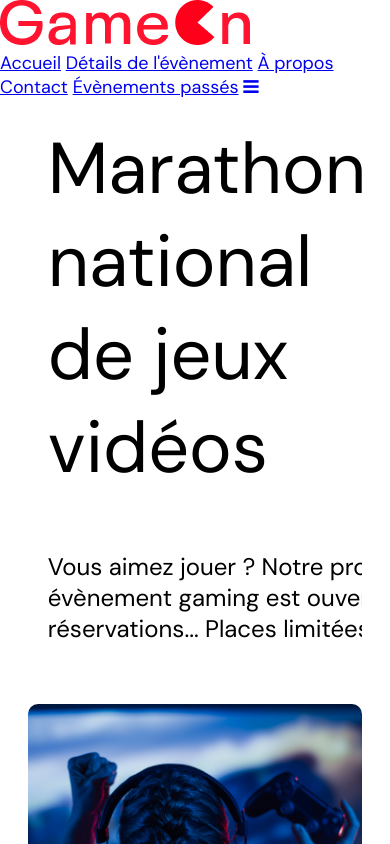
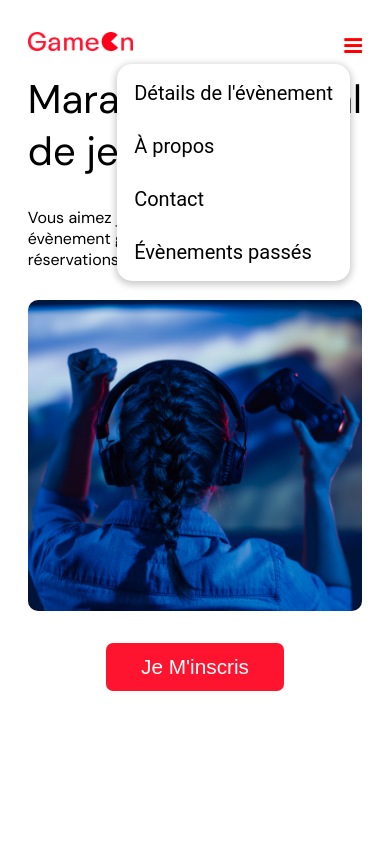
Before and after one commit to AlenaKush/GameOn, a plain HTML site: page index.html in a window 390 px wide. Both pictures are taken after a click on the link 350 px from the left and 22 px from the top of the page. Shown: the top 844 px of the page. Drawn offline with Linux system fonts and the light colour scheme.

Commit message:
erreurs d'affichage corrigées

```diff
--- a/index.html
+++ b/index.html
@@ -12,23 +12,22 @@
     />
   </head>
   <body>
-    <div class="topnav" id="myTopnav">
+    <header>
       <div class="header-logo">
-      <img alt="logo" src="Logo.png" width="auto" height="auto" />
-    </div>
-    <div class="main-navbar">
-
-      <a href="#" class="active"><span>Accueil</span></a>
-      <a href="#"><span>Détails de l'évènement</span></a>
-      <a href="#"><span>À propos</span></a>
-      <a href="#"><span>Contact</span></a>
-      <a href="#"><span>Évènements passés</span></a>
+        <img alt="logo" src="Logo.png"/>
+      </div>
       <a href="javascript:void(0);" class="icon" onclick="editNav()">
         <i class="fa fa-bars"></i>
       </a>
-    </div>
-    </div>
-  </div>
+      <div class="topnav" id="myTopnav">
+        <div class="main-navbar">
+          <a href="#"><span>Détails de l'évènement</span></a>
+          <a href="#"><span>À propos</span></a>
+          <a href="#"><span>Contact</span></a>
+          <a href="#"><span>Évènements passés</span></a>
+        </div>
+      </div>
+    </header>
     <main>
       <div class="hero-section">
         <div class="hero-content">
@@ -64,7 +63,7 @@
             >
               <div
                 class="formData">
-                <label>Prénom</label><br>
+                <label for="first">Prénom</label><br>
                 <input
                   class="text-control"
                   type="text"
@@ -74,7 +73,7 @@
               </div>
               <div
                 class="formData">
-                <label>Nom</label><br>
+                <label for="last">Nom</label><br>
                 <input
                   class="text-control"
                   type="text"
@@ -84,7 +83,7 @@
               </div>
               <div
                 class="formData">
-                <label>E-mail</label><br>
+                <label for="email">E-mail</label><br>
                 <input
                   class="text-control"
                   id="email"
@@ -93,7 +92,7 @@
               </div>
               <div
                 class="formData">
-                <label>Date de naissance</label><br>
+                <label for="birthdate">Date de naissance</label><br>
                 <input
                   class="text-control"
                   type="date"
@@ -103,7 +102,7 @@
               </div>
               <div
                 class="formData">
-                <label>À combien de tournois GameOn avez-vous déjà participé ?</label><br>
+                <label for="quantity">À combien de tournois GameOn avez-vous déjà participé ?</label><br>
                 <input type="number" class="text-control" id="quantity" name="quantity" min="0" max="99">
               </div>
               <p class="text-label formData">A quel tournoi souhaitez-vous participer cette année ?</p>
--- a/modal.css
+++ b/modal.css
@@ -1,13 +1,19 @@
+html {
+  font-size: 16px;
+}
+
 :root {
   --font-default: "DM Sans", Arial, Helvetica, sans-serif;
   --font-slab: var(--font-default);
   --modal-duration: 0.8s;
 }
+
 * {
   box-sizing: border-box;
   margin: 0;
   padding: 0;
 }
+
 /* Landing Page */
 
 body {
@@ -26,20 +32,31 @@ p {
   padding: 0.5vw;
 }
 
-img {
-  padding-right: 1rem;
+header {
+  margin-left: 20px;
+  margin-right: 20px;
+  margin-top: 20px;
+  padding-left: 2vw;
+  padding-right: 2vw;
 }
 
 .topnav {
-  overflow: hidden;
-  margin: 3.5%;
+  margin-top: 3.5%;
+  margin-bottom: 3.5%;
 }
-.header-logo {
-    float: left;
+
+.header-logo img {
+  float: left;
+  margin-top: 3.5%;
+  margin-bottom: 3.5%;
+  width: auto;
+  height: auto;
 }
+
 .main-navbar {
-    float: right;
+  float: right;
 }
+
 .topnav a {
   float: left;
   display: block;
@@ -54,50 +71,60 @@ img {
 
 .topnav a:hover {
   background-color: #ff0000;
-  color: #ffffff;
+  color:#ffffff;
   border-radius: 15px;
+  text-decoration: underline;
 }
 
 .topnav a.active {
   background-color: #ff0000;
   color: #ffffff;
   border-radius: 15px;
+  text-decoration: underline;
 }
 
-.topnav .icon {
+.icon {
   display: none;
 }
 
-@media screen and (max-width: 768px) {
+@media screen and (max-width: 1023px) {
+
   .topnav a {display: none;}
-  .topnav a.icon {
+
+  .icon {
     float: right;
     display: block;
+    color: #ff0000;
+    margin-top: 3.5%;
+    margin-bottom: 3.5%;
+    font-size: calc(15px + 1.5vw);
   }
-}
 
-@media screen and (max-width: 768px) {
-  .topnav.responsive {position: relative;}
-  .topnav.responsive .icon {
+  .topnav.responsive {
     position: absolute;
-    right: 0;
-    top: 0;
+    right: 40px;
+    top: 50px;
+    z-index: 20;
+    background-color: #ffffff;
+    border-radius: 15px;
+    box-shadow: 0 2px 7px 2px rgba(0, 0, 0, 0.2);
+    width: auto;
   }
+
   .topnav.responsive a {
     float: none;
     display: block;
     text-align: left;
+    position: relative;
+    top: 0;
+    right: 0;
   }
-}
 
-
-
- @media screen and (max-width: 540px) {
-  .topnav a {display: none;}
-  .topnav a.icon {
-    float: right;
-    display: block;
-    margin-top: -15px;
+  .header-logo img {
+    width: 20vw;
+    min-width: 105px;
+    margin-top: 3.5%;
+    margin-bottom: 3.5%;
   }
 }
 
@@ -111,8 +138,6 @@ main {
   margin: 1px 20px 15px;
   border-radius: 2rem;
   text-align: justify;
-
-
 }
 
 .modal-btn {
@@ -195,11 +220,13 @@ label {
   display: inline-block;
   margin-bottom: 11px;
 }
+
 input {
   padding: 8px;
   border: 0.8px solid #ccc;
   outline: none;
 }
+
 .text-control {
   margin: 0;
   padding: 8px;
@@ -208,6 +235,7 @@ input {
   font-size: 20px;
   height: 48px;
 }
+
 .formData[data-error]::after {
   content: attr(data-error);
   font-size: 0.4em;
@@ -220,9 +248,11 @@ input {
   opacity: 0;
   transition: 0.3s;
 }
+
 .formData[data-error-visible="true"]::after {
   opacity: 1;
 }
+
 .formData[data-error-visible="true"] .text-control {
   border: 2px solid #e54858;
 }
@@ -232,6 +262,7 @@ input[data-error]::after {
     font-size: 0.4em;
     color: red;
 }
+
 .checkbox-label,
 .checkbox2-label {
   position: relative;
@@ -239,6 +270,7 @@ input[data-error]::after {
   font-size: 12px;
   font-weight: normal;
 }
+
 .checkbox-label .checkbox-icon,
 .checkbox2-label .checkbox-icon {
   display: block;
@@ -253,6 +285,7 @@ input[data-error]::after {
   top: -1px;
   transition: 0.3s;
 }
+
 .checkbox-label .checkbox-icon::after,
 .checkbox2-label .checkbox-icon::after {
   content: "";
@@ -269,21 +302,26 @@ input[data-error]::after {
   transition: 0.3s;
   opacity: 0;
 }
+
 .checkbox-input {
   display: none;
 }
+
 .checkbox-input:checked + .checkbox-label .checkbox-icon::after,
 .checkbox-input:checked + .checkbox2-label .checkbox-icon::after {
   opacity: 1;
 }
+
 .checkbox-input:checked + .checkbox2-label .checkbox-icon {
   background: #279e7a;
 }
+
 .checkbox2-label .checkbox-icon {
   border-radius: 4px;
   border: 0;
   background: #c4c4c4;
 }
+
 .checkbox2-label .checkbox-icon::after {
   width: 7px;
   height: 4px;
@@ -296,6 +334,7 @@ input[data-error]::after {
   left: 21%;
   top: 19%;
 }
+
 .close {
   position: absolute;
   right: 15px;
@@ -306,6 +345,7 @@ input[data-error]::after {
   cursor: pointer;
   transform: scale(0.7);
 }
+
 .close:before,
 .close:after {
   position: absolute;
@@ -315,12 +355,15 @@ input[data-error]::after {
   width: 3px;
   background-color: #fff;
 }
+
 .close:before {
   transform: rotate(45deg);
 }
+
 .close:after {
   transform: rotate(-45deg);
 }
+
 .btn-submit,
 .btn-signup,
 .btn-close {
@@ -359,6 +402,7 @@ input[data-error]::after {
 .custom-select select {
   display: none;
 }
+
 .select-selected {
   background-color: #fff;
 }
@@ -414,11 +458,13 @@ input[data-error]::after {
 .same-as-selected {
   background-color: rgba(0, 0, 0, 0.1);
 }
+
 /* custom select end */
 .text-label {
   font-weight: normal;
   font-size: 16px;
 }
+
 .hero-section {
   min-height: 93vh;
   border-radius: 10px;
@@ -428,6 +474,7 @@ input[data-error]::after {
   box-shadow: 0 2px 7px 2px rgba(0, 0, 0, 0.2);
   margin-bottom: 10px;
 }
+
 .hero-content {
   padding: 51px 67px;
   grid-column: span 4;
@@ -435,8 +482,8 @@ input[data-error]::after {
   color: #fff;
   position: relative;
   text-align: left;
-  min-width: 424px;
 }
+
 .hero-content::after {
   content: "";
   width: 100%;
@@ -446,21 +493,25 @@ input[data-error]::after {
   right: -80px;
   top: 0;
 }
+
 .hero-content > * {
   position: relative;
   z-index: 1;
 }
+
 .hero-headline {
   font-size: 6rem;
   font-weight: normal;
   white-space: nowrap;
 }
+
 .hero-text {
   width: 146%;
   font-weight: normal;
   margin-top: 57px;
   padding: 0;
 }
+
 .btn-signup {
   outline: none;
   text-transform: capitalize;
@@ -469,15 +520,19 @@ input[data-error]::after {
   margin: 0;
   margin-top: 59px;
 }
+
 .hero-img {
   grid-column: span 8;
 }
+
 .hero-img img {
   width: 100%;
   height: 100%;
+  object-fit: cover;
   display: block;
   padding: 0;
 }
+
 .copyrights {
   color: #fe142f;
   padding: 0;
@@ -485,15 +540,18 @@ input[data-error]::after {
   margin: 60px 0 30px;
   font-weight: bolder;
 }
+
 .hero-section > .btn-signup {
   display: none;
 }
+
 footer {
   padding-left: 2vw;
   padding-right: 2vw;
   margin: 0 20px;
 }
-@media screen and (max-width: 800px) {
+
+@media screen and (max-width: 1023px) {
   .hero-section {
     display: block;
     box-shadow: unset;
@@ -501,7 +559,7 @@ footer {
   .hero-content {
     background: #fff;
     color: #000;
-    padding: 20px;
+    padding: 0;
   }
   .hero-content::after {
     content: unset;
@@ -510,16 +568,17 @@ footer {
     display: none;
   }
   .hero-headline {
-    font-size: 4.5rem;
+    font-size: 2.5rem;
     white-space: normal;
   }
   .hero-text {
     width: unset;
-    font-size: 1.5rem;
+    margin-top: 30px;
+    font-size: 1rem;
   }
   .hero-img img {
     border-radius: 10px;
-    margin-top: 40px;
+    margin-top: 30px;
   }
   .hero-section > .btn-signup {
     display: block;
--- a/modal.js
+++ b/modal.js
@@ -2,7 +2,7 @@
 function editNav() {
   var x = document.getElementById("myTopnav");
   if (x.className === "topnav") {
-    x.className += "responsive";
+    x.className += " responsive";
   } else {
     x.className = "topnav";
   }
@@ -75,7 +75,7 @@ formElement.addEventListener("submit", (Event) => {
 
   //validation email
   const valueEmail = document.getElementById("email").value;
-  const regexEmail = /^[a-zA-Z0-9._-]+@[a-zA-Z0-9.-]+\.[a-zA-Z]{2,6}$/;
+  const regexEmail = /^[a-zA-Z0-9._-]+@[a-zA-Z0-9.-]+\.[a-zA-Z]{2,}$/;
   if (!regexEmail.test(valueEmail)) {
     const emailData = document.getElementById('email').parentElement;
     emailData.setAttribute('data-error', 'Veuillez entrer un e-mail correct.');
```
